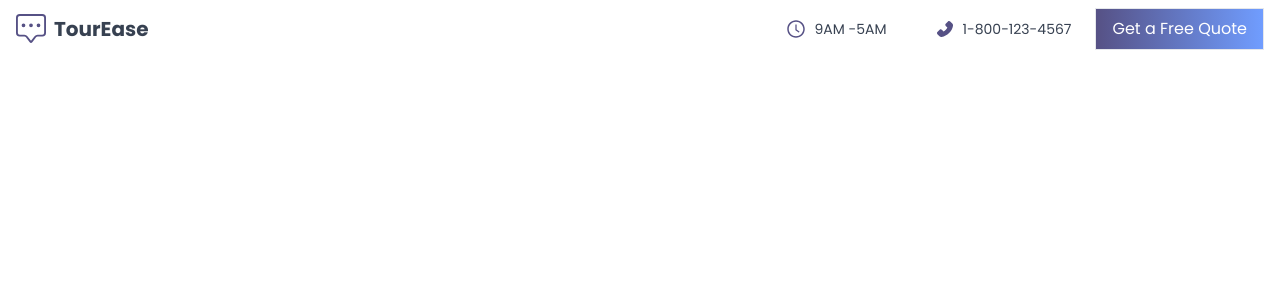
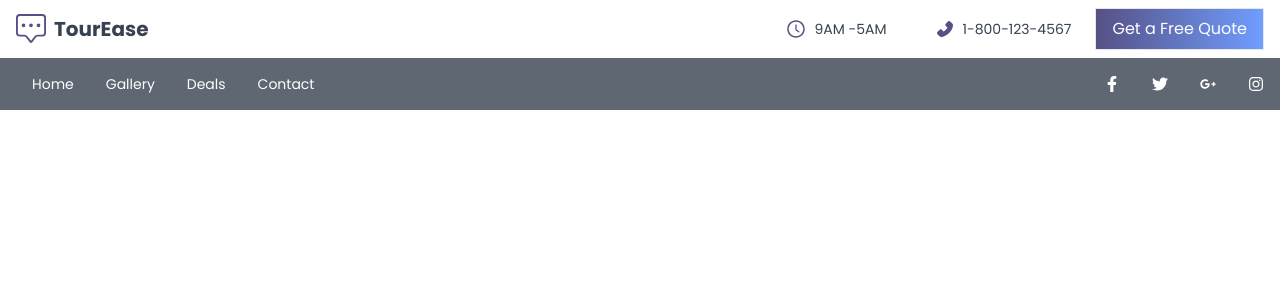
Before and after one commit to kingmalitha/TourEase-Small-Tour-Guide-Website, a React (Vite) app: page / in a window 1280 px wide. Shown: the top 300 px of the page. Built offline with nearby package versions, Linux system fonts and the light colour scheme.

Commit message:
03. NavBar finished

```diff
--- a/src/App.jsx
+++ b/src/App.jsx
@@ -1,11 +1,13 @@
 import React from "react";
 
 import TopBar from "./components/TopBar";
+import NavBar from "./components/NavBar";
 
 const App = () => {
   return (
     <>
       <TopBar />
+      <NavBar />
     </>
   );
 };
--- /dev/null
+++ b/src/components/NavBar.jsx
@@ -0,0 +1,75 @@
+import React, { useState, useEffect } from "react";
+import { BsChatSquareDots } from "react-icons/bs";
+import {
+  FaFacebookF,
+  FaTwitter,
+  FaGooglePlusG,
+  FaInstagram,
+  FaBars,
+} from "react-icons/fa";
+
+const NavBar = () => {
+  const [nav, setNav] = useState(false);
+
+  const handleNav = () => {
+    setNav(!nav);
+  };
+
+  return (
+    <div className="w-full min-h-[50px] flex justify-between items-center absolute z-10 text-white bg-gray-700/80">
+      <ul className="hidden sm:flex px-4">
+        <li>
+          <a href="/">Home</a>
+        </li>
+        <li>
+          <a href="#gallery">Gallery</a>
+        </li>
+        <li>
+          <a href="#deals">Deals</a>
+        </li>
+        <li>
+          <a href="#contact">Contact</a>
+        </li>
+      </ul>
+      <div className="flex justify-between ">
+        <FaFacebookF className="mx-4" />
+        <FaTwitter className="mx-4" />
+        <FaGooglePlusG className="mx-4" />
+        <FaInstagram className="mx-4" />
+      </div>
+
+      {/* HAMBURGER ICON */}
+      <div className="sm:hidden z-10" onClick={handleNav}>
+        <FaBars size={20} className="mr-4 cursor-pointer" />
+      </div>
+      {/* MOBILE MENU */}
+      <div
+        onClick={handleNav}
+        className={
+          nav
+            ? `overflow-y-hidden md:hidden ease-in duration-300 absolute text-gray-300 top-0 left-0 w-full h-screen bg-black/90 px-4 py-7 flex flex-col`
+            : "absolute top-0 h-screen left-[-100%] ease-in duration-500"
+        }
+      >
+        <ul className="h-full w-full text-center pt-12">
+          <li className="text-2xl py-8">
+            <a href="/">Home</a>
+          </li>
+          <li className="text-2xl py-8">
+            <a href="#gallery">Gallery</a>
+          </li>
+          <li className="text-2xl py-8">
+            <a href="#deals">Deals</a>
+          </li>
+          <li className="text-2xl py-8">
+            <a href="#contact">Contact</a>
+          </li>
+        </ul>
+      </div>
+
+      {/* MOBILE MENU END */}
+    </div>
+  );
+};
+
+export default NavBar;
```
